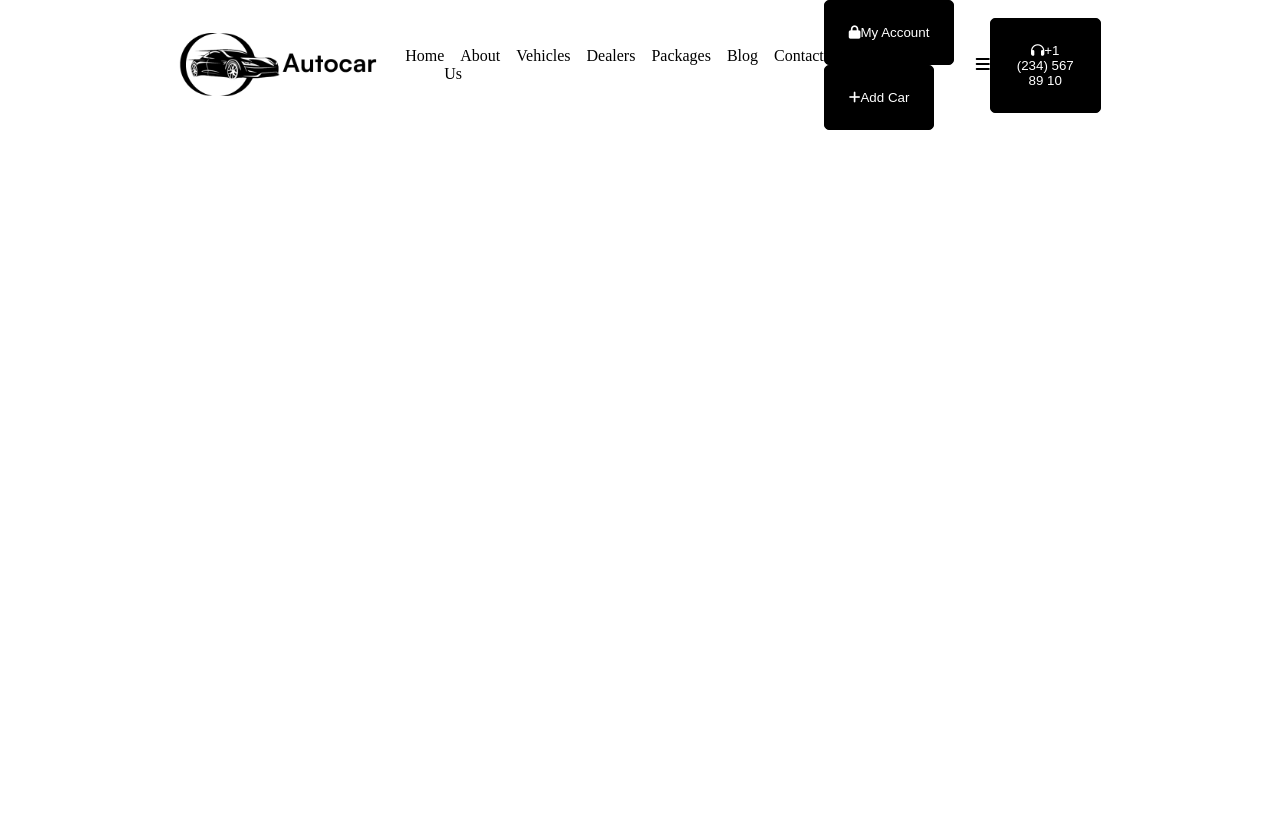
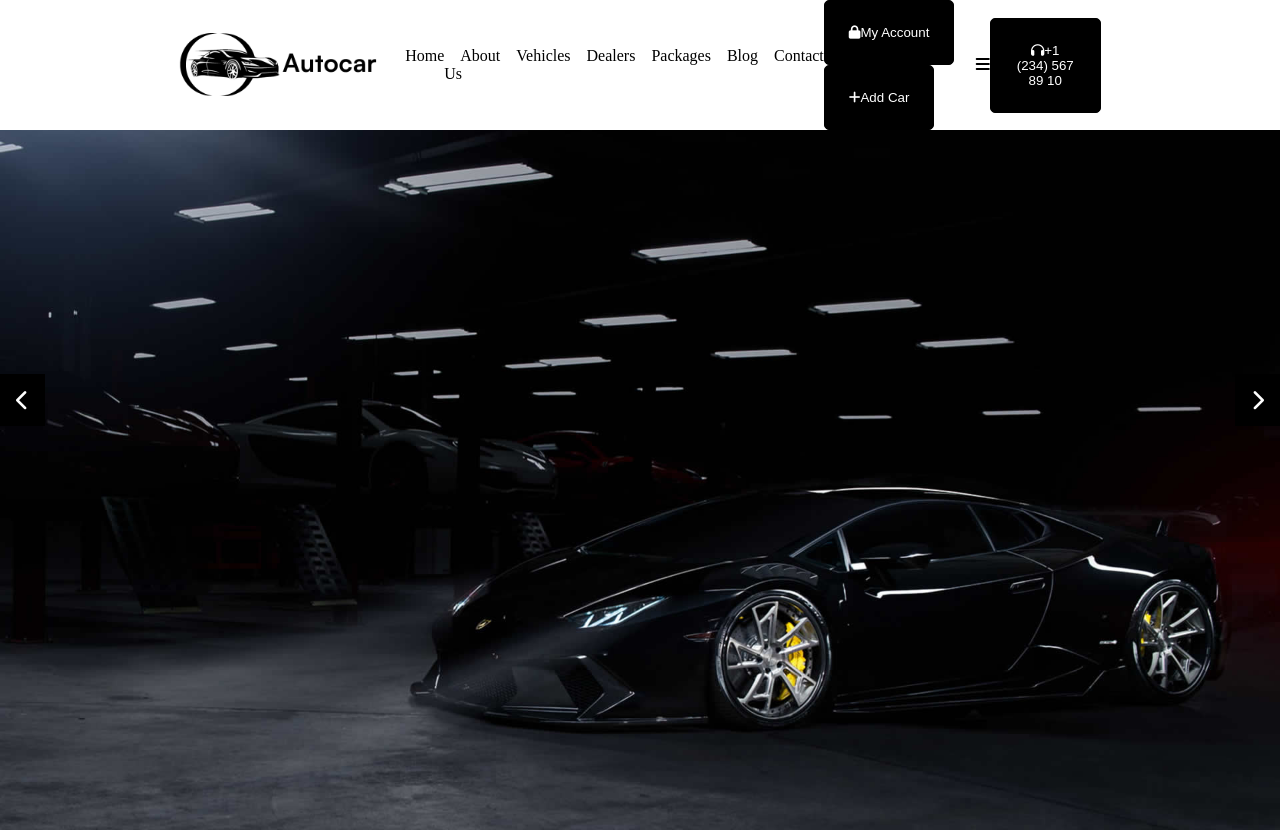
Before and after one commit to MonicaDeBona/proj-html-vuejs, a Vue app: page / in a window 1280 px wide. Before the commit the page ends 800 px from the top, so only its background shows below. Built offline with nearby package versions, Linux system fonts and the light colour scheme.

Commit message:
add carousel in sliderComp

```diff
--- a/src/components/AppHeader.vue
+++ b/src/components/AppHeader.vue
@@ -13,7 +13,7 @@ export default {
 
 <template>
     <NavbarComp />
-    <SliderComp />
+    <slider-comp @imageChanged="handleImageChanged"></slider-comp>
 </template>
 
 <style lang="scss" scoped>
--- a/src/components/HeaderComponents/SliderComp.vue
+++ b/src/components/HeaderComponents/SliderComp.vue
@@ -1,13 +1,93 @@
 <script>
+import { store } from '../../store';
 export default {
+    name: 'SliderComp',
+    data() {
+        return {
+            store,
+            activeIndex: 0,
+            sliderImages: [
+                store.getImagePath('slider-autocar-5.jpg'),
+                store.getImagePath('slider-autocar-6.jpg')
+            ]
+        }
+    },
+    methods: {
+        nextSlide() {
+            this.activeIndex++;
+            if (this.activeIndex >= this.sliderImages.length) {
+                this.activeIndex = 0;
+            }
+            this.$emit('imageChanged', this.activeIndex);
+        },
+
+        previousSlide() {
+            this.activeIndex--;
+            if (this.activeIndex < 0) {
+                this.activeIndex = this.sliderImages.length - 1;
+            }
+            this.$emit('imageChanged', this.activeIndex);
+        },
+    }
 
 }
 </script>
 
 <template>
-
+    <div class="slider">
+        <div class="img-slider">
+            <img class="img-slider" v-for="(image, index) in sliderImages" :src="image" :key="index"
+                v-show="index === activeIndex">
+        </div>
+        <div class="slider-buttons d-flex align-items-center">
+            <button @click="previousSlide" class="slider-nav-button">
+                <i class="fa-solid fa-chevron-left"></i>
+            </button>
+            <button @click="nextSlide" class="slider-nav-button">
+                <i class="fa-solid fa-chevron-right"></i>
+            </button>
+        </div>
+    </div>
 </template>
 
 <style lang="scss" scoped>
+@use '../../styles/partials/variables' as *;
 
+.img-slider {
+    width: 100%;
+    height: 700px;
+
+    img {
+        object-fit: cover;
+        object-position: bottom
+    }
+}
+
+.slider-buttons {
+    position: absolute;
+    top: 0;
+    bottom: 0;
+    left: 0;
+    right: 0;
+
+    button {
+        background-color: transparent;
+        border: none;
+        color: $light-color;
+        font-size: 1.3rem;
+
+        i {
+            background-color: $dark-color;
+            padding: 1rem;
+        }
+    }
+
+    .slider-nav-button:first-child {
+        margin-right: auto;
+    }
+
+    .slider-nav-button:last-child {
+        margin-left: auto;
+    }
+}
 </style>
```
